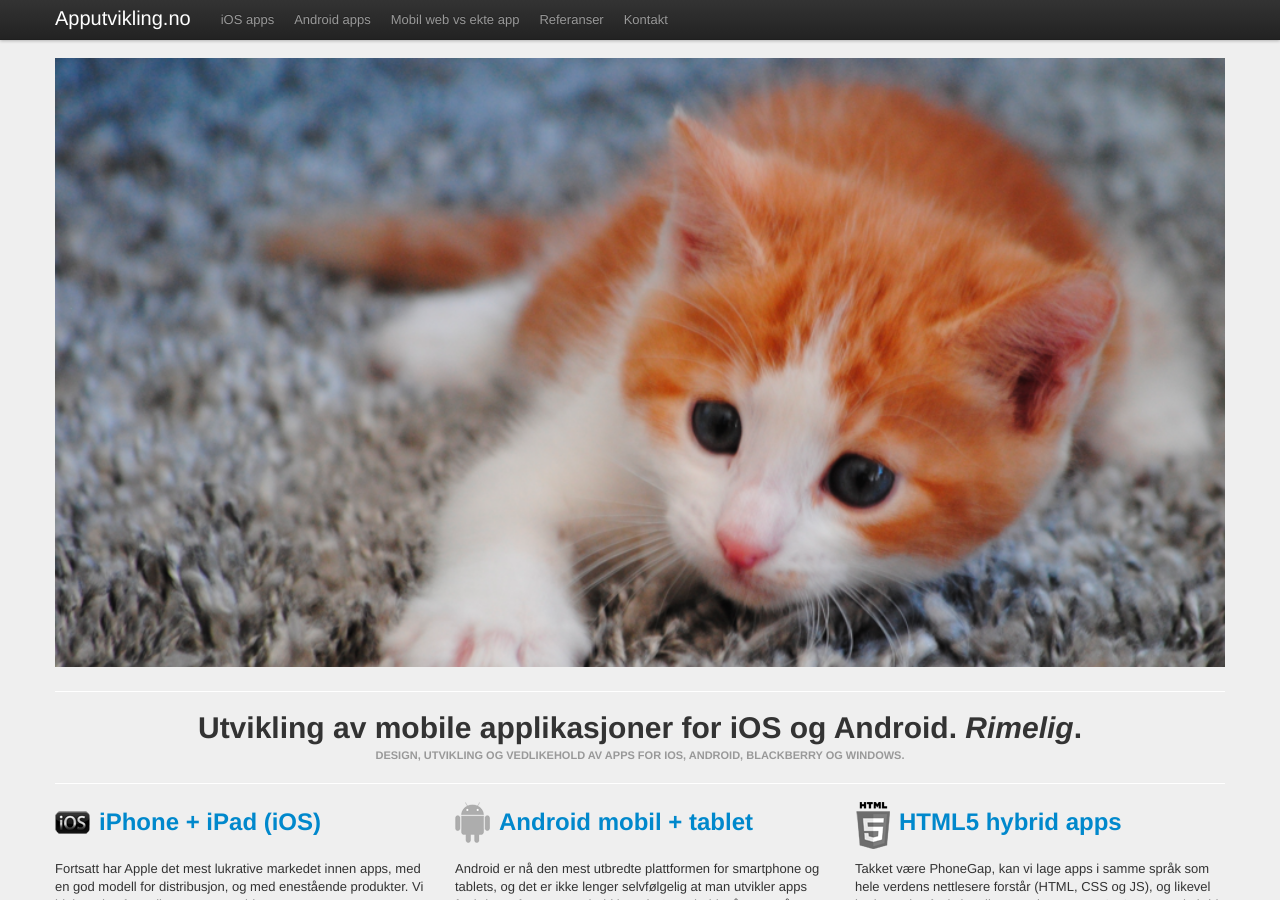
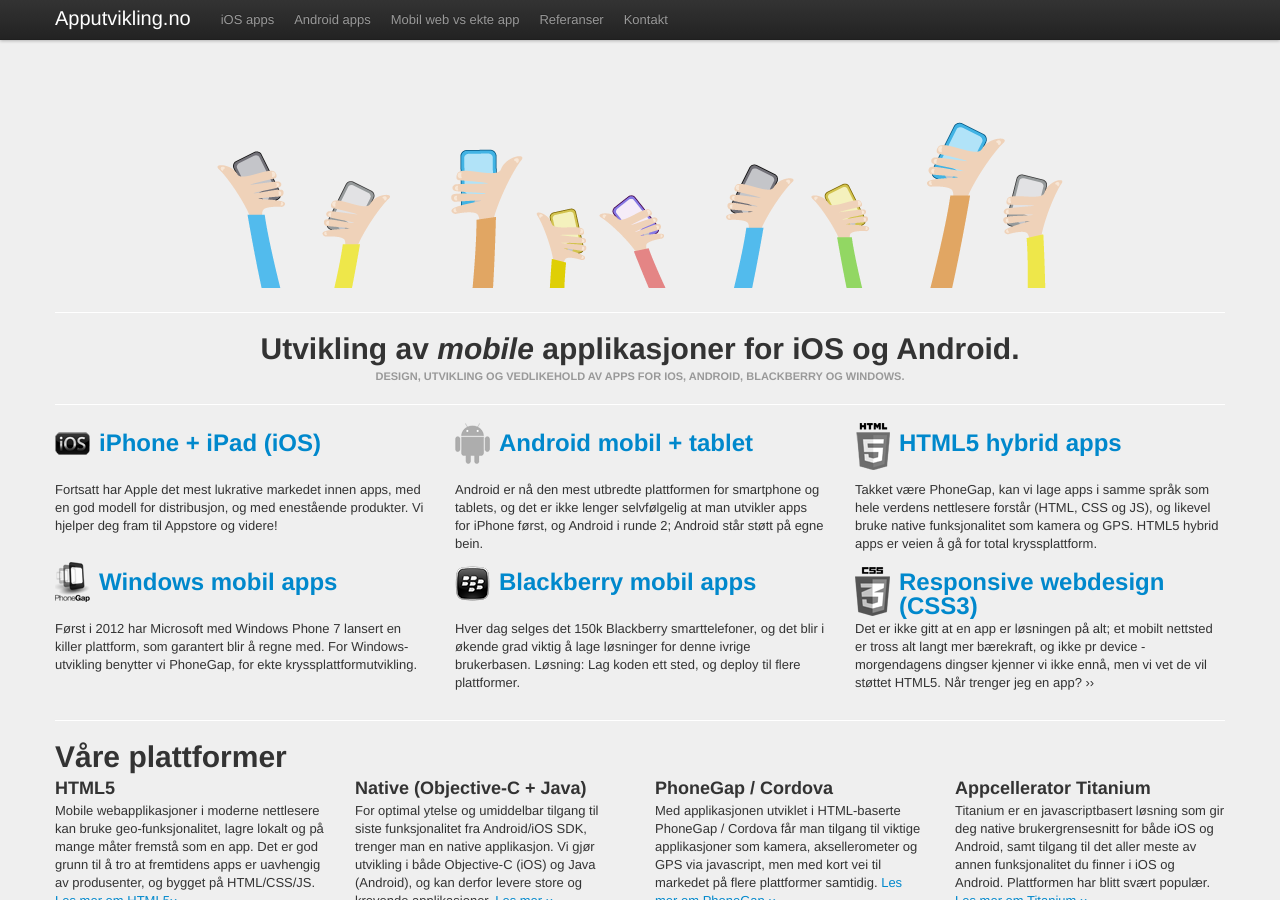
Before and after one commit to front/apputvikling, a Jekyll site: the page built from index.html, in a window 1280 px wide and 900 px high. Built offline with Jekyll 4.4.1, drawn with Linux system fonts in a browser that asks for light colours; nearby versions of some CDN libraries; comment, search, counter and statistics services are not loaded.

Commit message:
New art++

```diff
--- a/index.html
+++ b/index.html
@@ -4,7 +4,7 @@
 ---
 
 <div id="posts">
-  <img src="/img/kitteh.png" width="1170" alt="Utvikling av mobile applikasjoner for iOS og Android" />
+  <img src="/img/app-utvikling-iphone-android.png" alt="Utvikling av mobile applikasjoner for iOS og Android" />
 </div>
 
 <div class="marketing">
@@ -12,7 +12,7 @@
   <hr class="soften">
 
   <section class="center">
-    <h1>Utvikling av mobile applikasjoner for iOS og Android. <em>Rimelig</em>.</h1>
+    <h1>Utvikling av <em>mobile</em> applikasjoner for iOS og Android.</h1>
     <h6 class="marketing-byline">Design, utvikling og vedlikehold av apps for iOS, Android, Blackberry og Windows.</h6>
   </section>
 
```
Also changed, not shown: img/app-utvikling-iphone-android.png (added), 3 other files.
